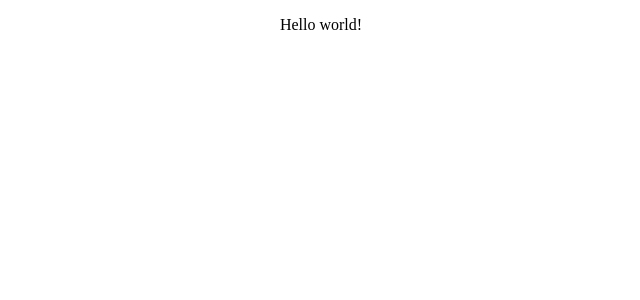
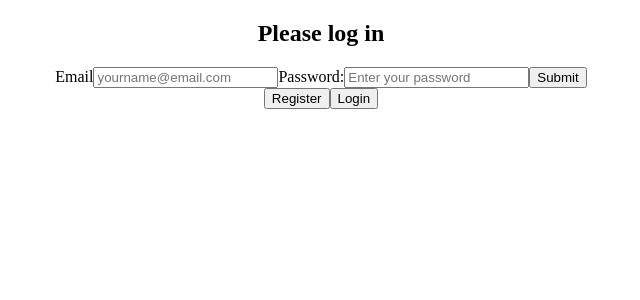
Before and after one commit to claudi-aaa/chat-project, a React (Create React App) app in the folder chat-app/: page / in a window 1280 px wide. Shown: the top 300 px of the page, without its empty margins (319-959 px from the left). Built offline with nearby package versions, Linux system fonts and the light colour scheme; no server answers.

Commit message:
adding registration and sign-in states

```diff
--- a/chat-app/src/App.js
+++ b/chat-app/src/App.js
@@ -1,11 +1,12 @@
 import React from "react";
 import { useState, useRef } from "react";
 import './App.css';
+import { Auth } from "./components/Auth";
 
 function App() {
   return (
     <div className="App">
-      <p>Hello world!</p>
+      <Auth />
     </div>
   );
 }
--- /dev/null
+++ b/chat-app/src/components/Auth.js
@@ -0,0 +1,95 @@
+import React, { useState, useEffect } from "react"
+import { auth } from "../config/firebase"
+import { onAuthStateChanged, signOut, createUserWithEmailAndPassword, signInWithEmailAndPassword } from "firebase/auth";
+
+
+
+export const Auth = () => {
+
+    const [authUser, setAuthUser] = useState(null);
+    const [viewSignIn, setViewSignIn] = useState(true);
+    const [email, setEmail ] = useState("");
+    const [password, setPassword] = useState("");
+
+
+    const viewLogin = (status) => {
+        setViewSignIn(status)
+    }
+
+    const handleSubmit = async(e, submittype) => {
+        e.preventDefault()
+        if (submittype === 'login') {
+            signInWithEmailAndPassword(auth, email, password)
+            .then((userCredential) => {console.log(userCredential)})
+            .catch((err) => console.error(err))
+        } else {
+            createUserWithEmailAndPassword(auth, email, password)
+            .then((userCredential) => {console.log(userCredential)})
+            .catch((err) => console.error(err))
+        }
+    }
+
+
+    useEffect(() => {
+        const listen = onAuthStateChanged(auth, (user) => {
+            if (user) {
+                setAuthUser(user)
+            } else {
+                setAuthUser(null)
+            }
+        })
+
+        return () => {
+            listen()
+        }
+
+    }, [])
+
+    const userSignOut = () => {
+        signOut(auth).then(() => {
+            console.log('user signed out')
+        }).catch(err => console.error(err))
+    }
+
+  return (
+    <div>
+        <div className="auth-form-box">
+            <h2>{viewSignIn ? 'Please log in' : 'Please register'}</h2>
+            <form>
+                <label htmlFor="email">Email</label>
+                <input
+                    type="email"
+                    name="email"
+                    placeholder="yourname@email.com"
+                    value={email}
+                    onChange={(e) => setEmail(e.target.value)}></input>
+                <label htmlFor="password">Password:</label>
+                <input
+                    type="password"
+                    name="password"
+                    placeholder="Enter your password"
+                    value={password}
+                    onChange={(e) => setPassword(e.target.value)}></input>
+                <button type="submit" onClick={(e) => handleSubmit(e, viewSignIn ? 'login' : 'signup')}>
+                Submit</button>
+            </form>
+
+        </div>
+
+
+      {authUser ?
+        <div>
+            <p>{`Signed In as ${authUser.email}`}</p>
+            <button onClick={userSignOut}>Sign Out</button>
+        </div> :
+         <div className="auth-options">
+            <button onClick = {() => viewLogin(false)}>Register</button>
+            <button onClick = {() => viewLogin(true)}>Login</button>
+        </div>
+        }
+
+
+
+    </div>
+  )
+}
--- a/chat-app/src/config/firebase.js
+++ b/chat-app/src/config/firebase.js
@@ -1,6 +1,6 @@
 import { initializeApp } from "firebase/app";
 import { getAuth } from "firebase/auth";
-import { getFirestore } from "firebase/firebase";
+import { getFirestore } from "firebase/firestore";
 
 
 const firebaseConfig = {
```
